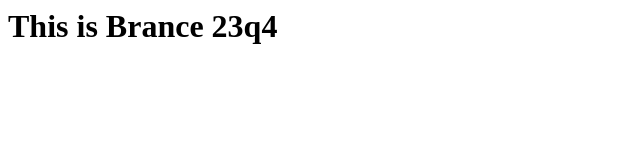
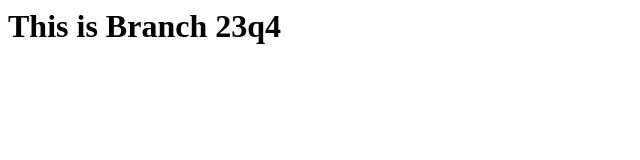
Before and after one commit to shreeyashswami/navinrepo, a plain HTML site: page index.html in a window 1280 px wide. Shown: the full height of the page, 0-640 px from the left. Drawn offline with Linux system fonts and the light colour scheme.

Commit message:
Update index.html

```diff
--- a/index.html
+++ b/index.html
@@ -1 +1 @@
-<h1>This is Brance 23q4</h1>
+<h1>This is Branch 23q4</h1>
```
